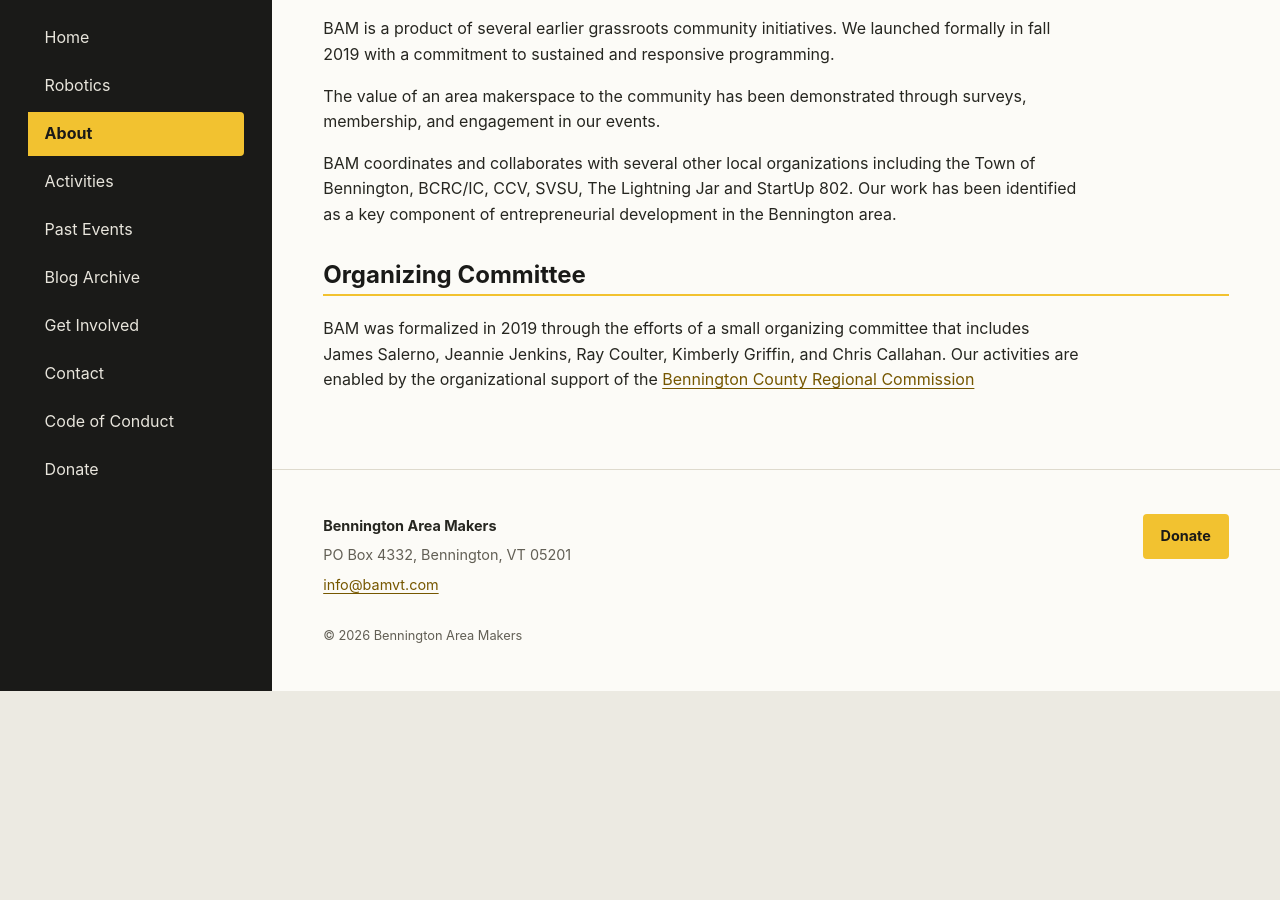
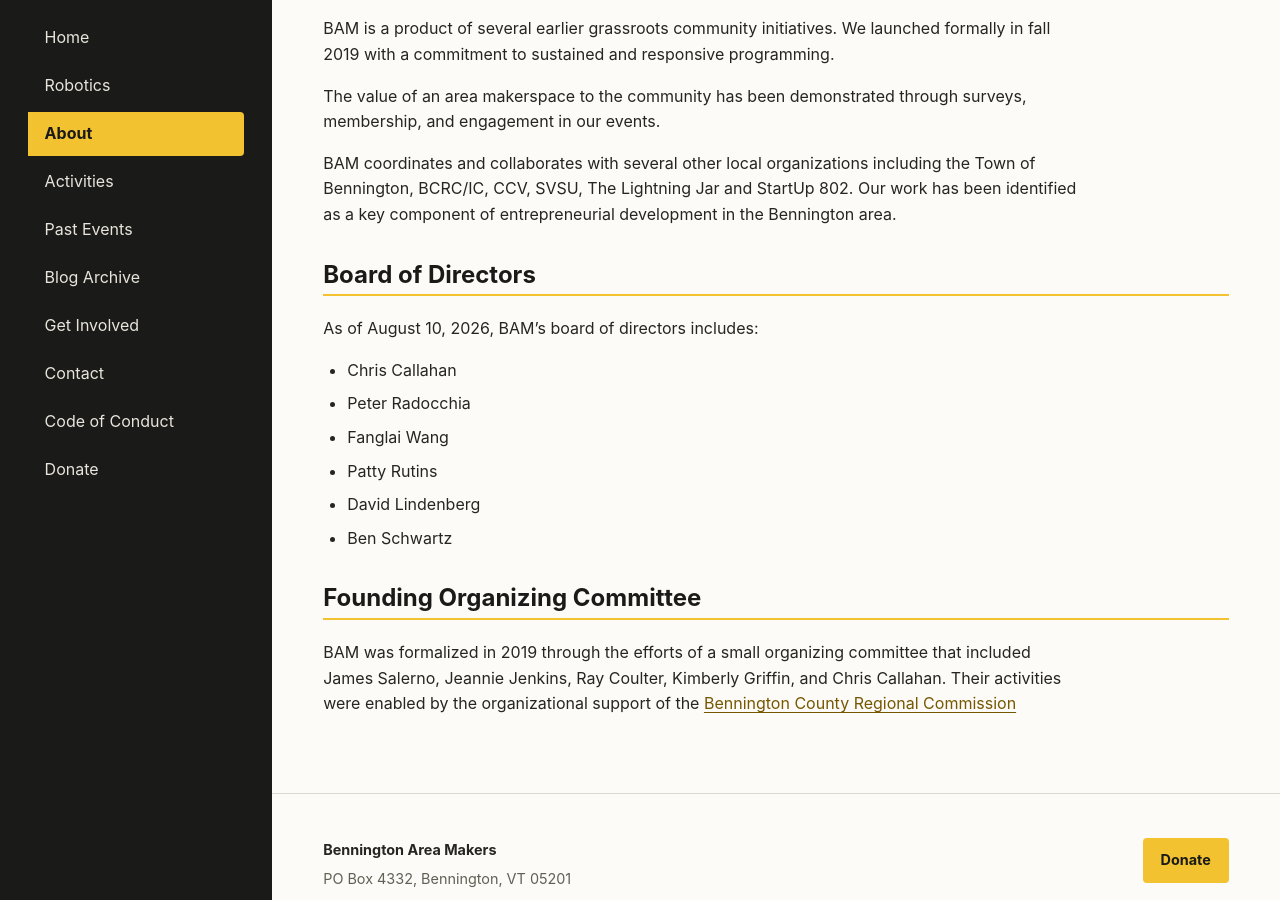
Before and after one commit to bennington-area-robotics/bamvt.com, a Jekyll site: the page built from about.md, in a window 1280 px wide and 900 px high, scrolled down 1166 px. Built offline with Jekyll 4.4.1, drawn with Linux system fonts in a browser that asks for light colours; before the commit the page ends 1857 px from its top, so only the background shows below that.

Commit message:
Update BAM board of directors from August 2026 filing (#5)
The About page identifies the founding organizing committee but does not
list BAM’s current directors. Add the six directors from Vermont
Secretary of State filing 20260810307721, effective August 10, 2026,
using the requested display names: Chris Callahan, Peter Radocchia,
Fanglai Wang, Patty Rutins, David Lindenberg, and Ben Schwartz. Label
the 2019 organizing committee as the founding committee and describe its
membership in the past tense.

Rebased onto `master` after #4 merged. The supplied filing remains in
the ignored, build-excluded `resources/` directory; the page publishes
director names only.

Validation: `bundle exec jekyll build` and `git diff --check` pass. The
board list preserves the six directors in filing order, with Chris
Callahan and Ben Schwartz displayed as requested.

```diff
--- a/about.md
+++ b/about.md
@@ -33,6 +33,17 @@ The value of an area makerspace to the community has been demonstrated through s
 
 BAM coordinates and collaborates with several other local organizations including the Town of Bennington, BCRC/IC, CCV, SVSU, The Lightning Jar and StartUp 802. Our work has been identified as a key component of entrepreneurial development in the Bennington area.
 
-## Organizing Committee
+## Board of Directors
 
-BAM was formalized in 2019 through the efforts of a small organizing committee that includes James Salerno, Jeannie Jenkins, Ray Coulter, Kimberly Griffin, and Chris Callahan. Our activities are enabled by the organizational support of the [Bennington County Regional Commission](http://www.bcrcvt.org/)
+As of August 10, 2026, BAM’s board of directors includes:
+
+- Chris Callahan
+- Peter Radocchia
+- Fanglai Wang
+- Patty Rutins
+- David Lindenberg
+- Ben Schwartz
+
+## Founding Organizing Committee
+
+BAM was formalized in 2019 through the efforts of a small organizing committee that included James Salerno, Jeannie Jenkins, Ray Coulter, Kimberly Griffin, and Chris Callahan. Their activities were enabled by the organizational support of the [Bennington County Regional Commission](http://www.bcrcvt.org/)
```
